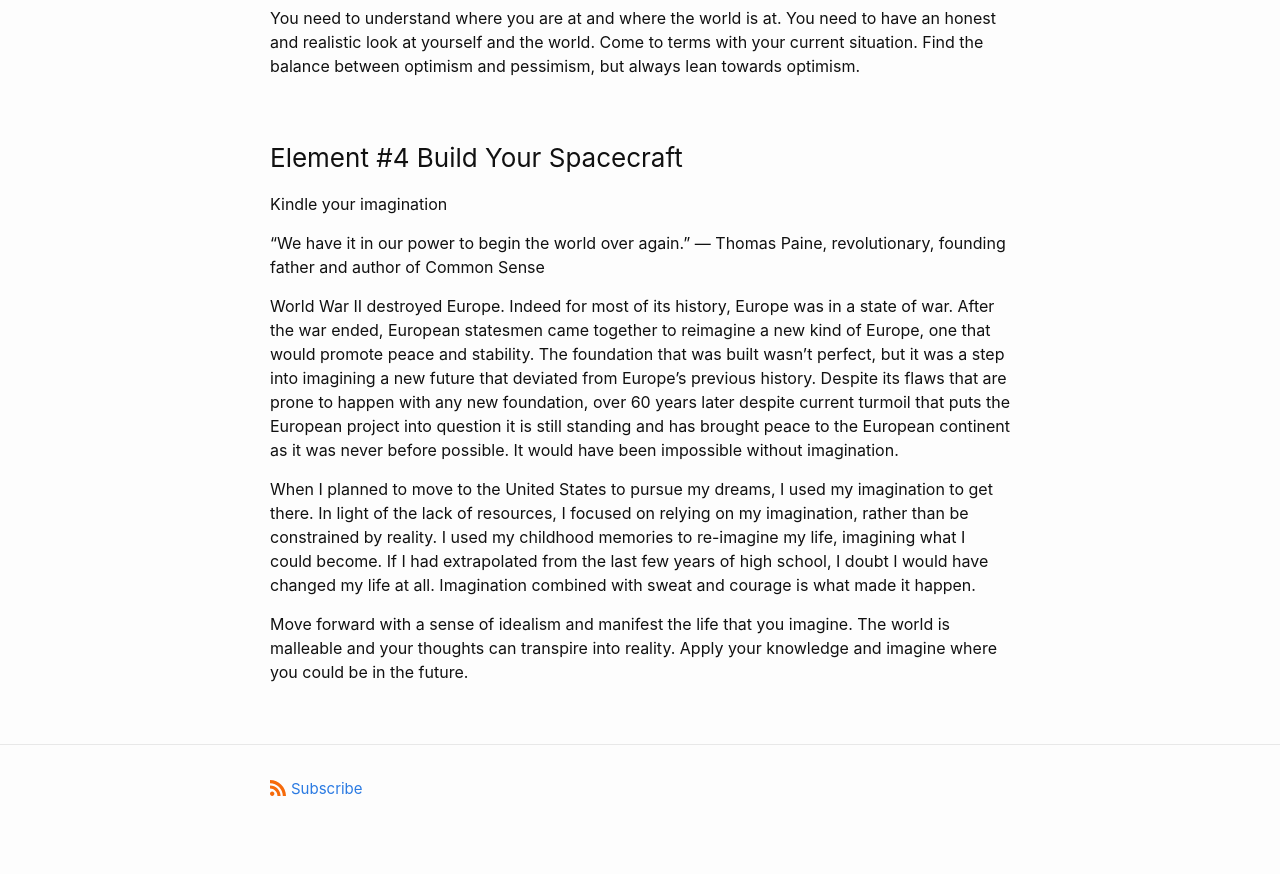
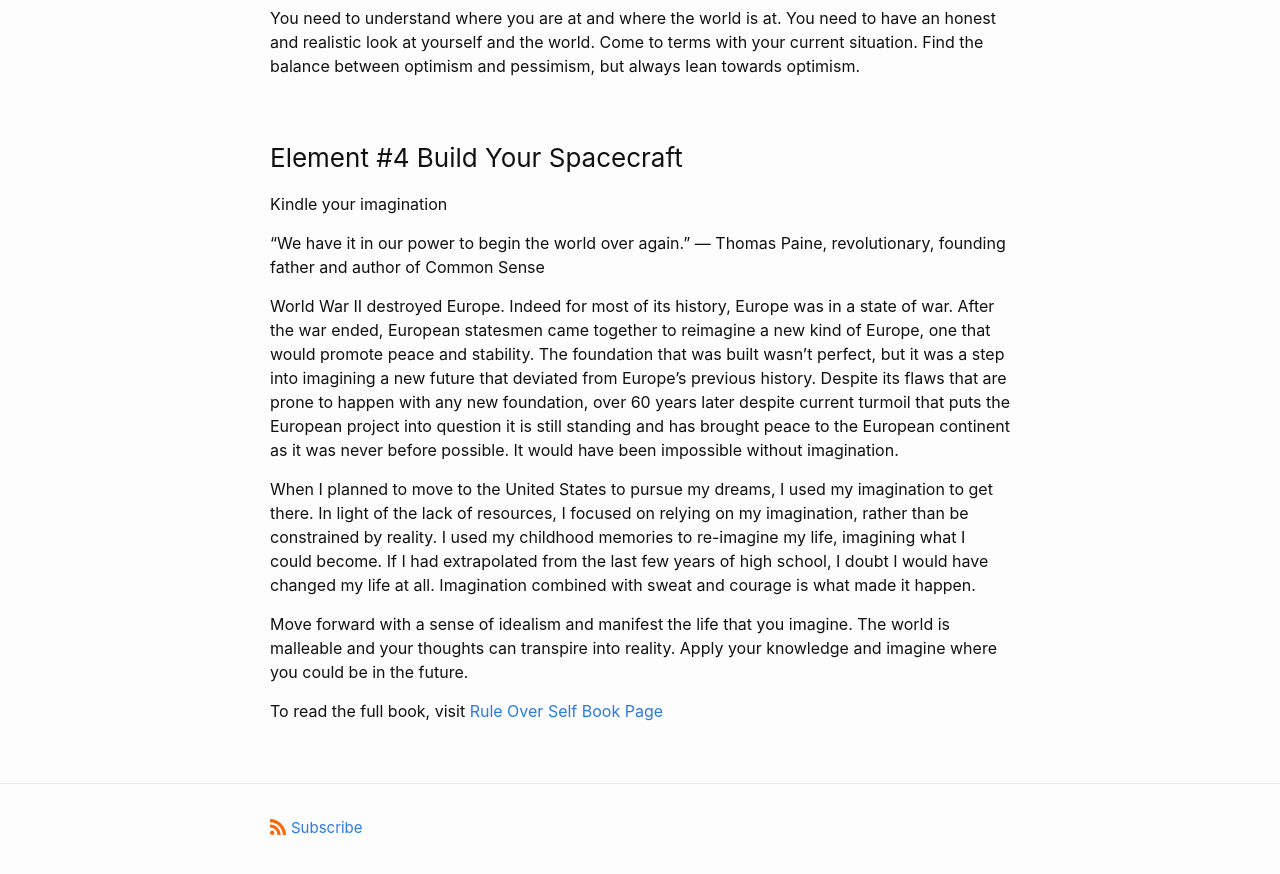
Before and after one commit to link-daniel/link.github.io, a Jekyll site: the page built from thinker-prison.md, in a window 1280 px wide and 900 px high, scrolled down 2969 px. Shown: the top 874 px of the window. Built offline with Jekyll 4.4.1, drawn with Linux system fonts in a browser that asks for light colours.

Commit message:
Update thinker-prison.md

```diff
--- a/thinker-prison.md
+++ b/thinker-prison.md
@@ -61,3 +61,5 @@ World War II destroyed Europe. Indeed for most of its history, Europe was in a s
 When I planned to move to the United States to pursue my dreams, I used my imagination to get there. In light of the lack of resources, I focused on relying on my imagination, rather than be constrained by reality. I used my childhood memories to re-imagine my life, imagining what I could become. If I had extrapolated from the last few years of high school, I doubt I would have changed my life at all. Imagination combined with sweat and courage is what made it happen.
 
 Move forward with a sense of idealism and manifest the life that you imagine. The world is malleable and your thoughts can transpire into reality. Apply your knowledge and imagine where you could be in the future.
+
+To read the full book, visit [Rule Over Self Book Page](https://link.com.de/ruleoverself)
```
